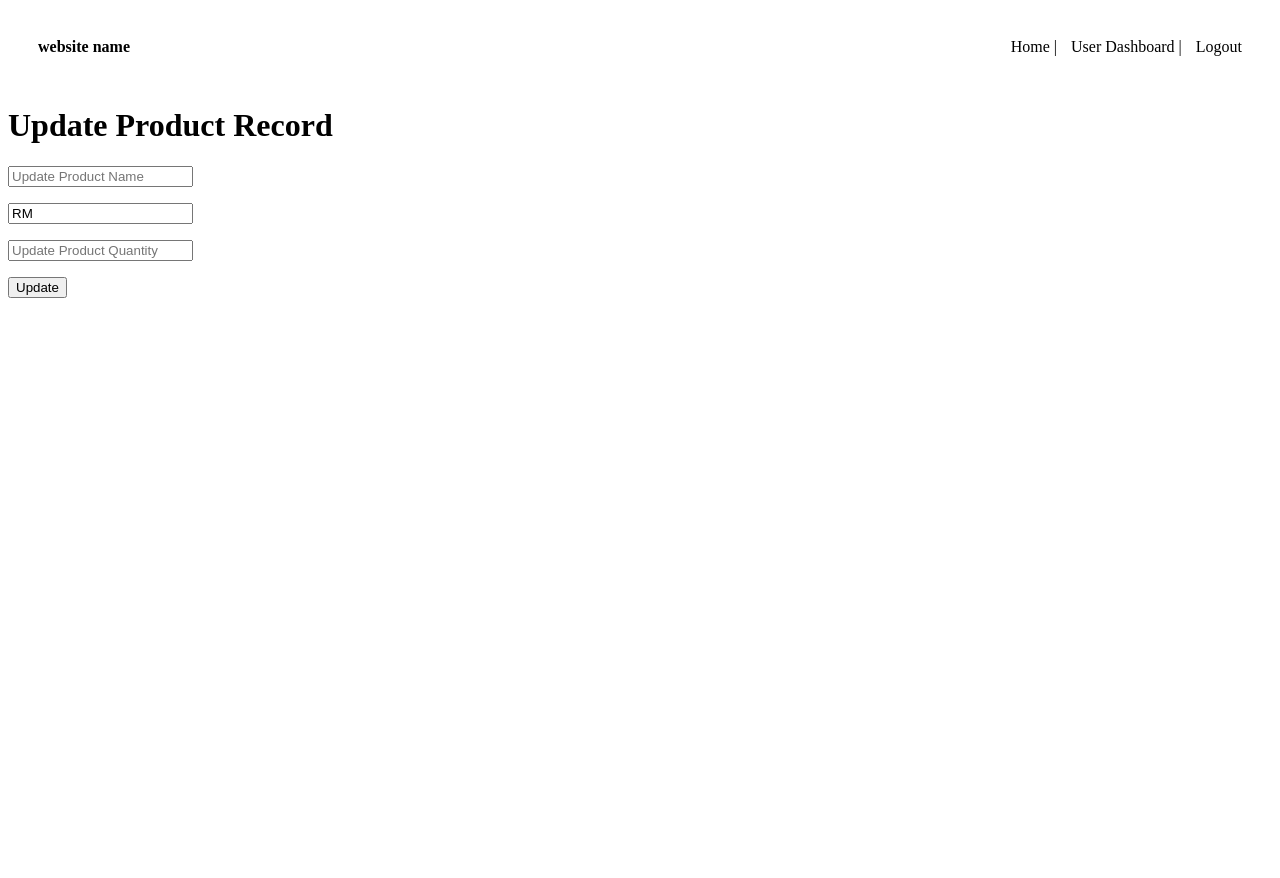
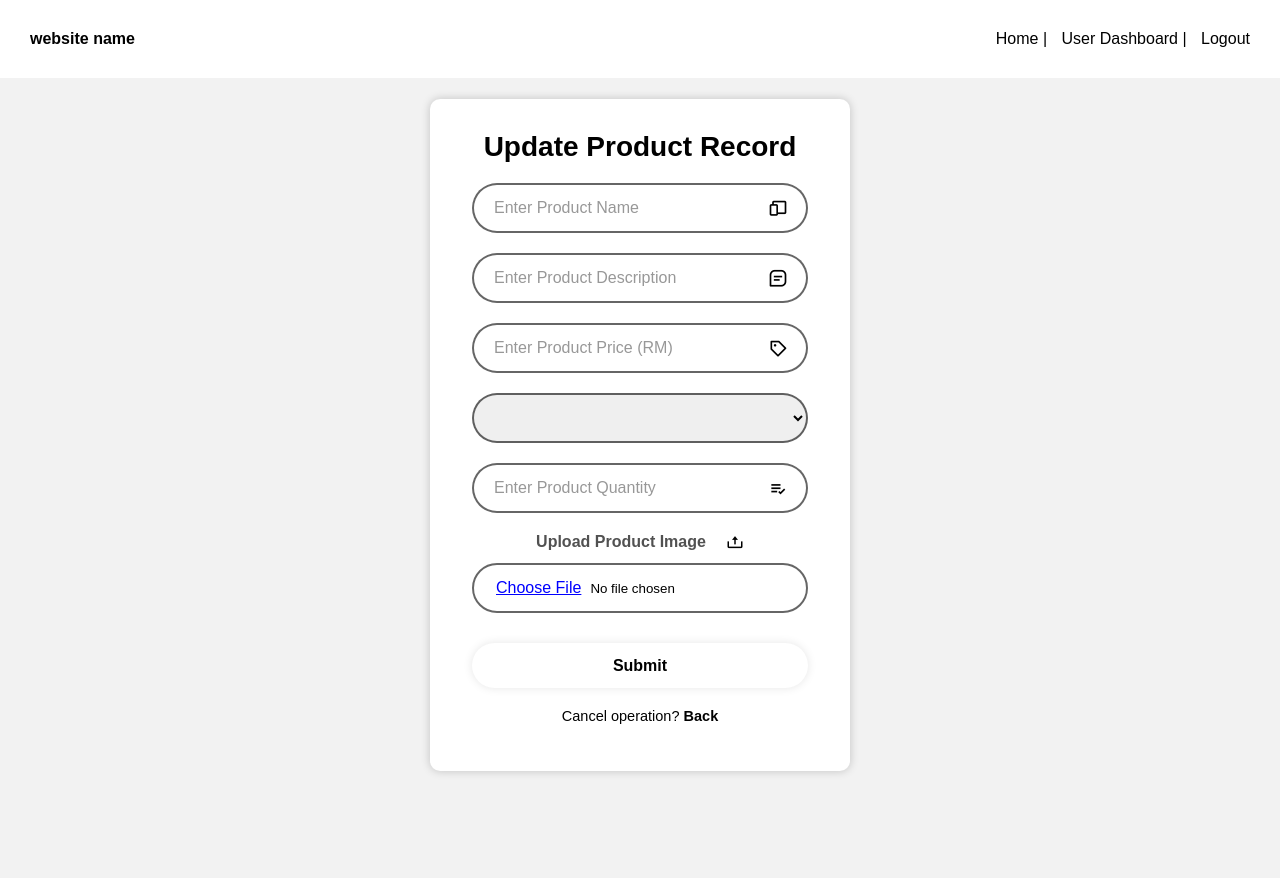
Before and after one commit to moneyworkforme/server-side-assignment, a PHP site: page /product_update.php?id=1 in a window 1280 px wide. Before the commit the page ends 298 px from the top, so only its background shows below. Run offline with PHP 8.4, Linux system fonts and the light colour scheme; the visitor is signed in with stand-in values (Sample User, id 1); data that the repository does not hold is empty.

Commit message:
CRUD and main page header

```diff
--- /dev/null
+++ b/css/product_update.css
@@ -0,0 +1,189 @@
+* {
+    margin: 0;
+    padding: 0;
+    box-sizing: border-box;
+    font-family: "Poppins", sans-serif;
+}
+
+body {
+    color: #000000;
+}
+
+.container{
+    display: flex;
+    flex-direction: column;
+    min-height: 100vh;
+    min-width: 319px;
+    background-color: #f2f2f2;
+}
+
+.child {
+    display: flex;
+    justify-content: center;
+    align-items: center;
+    padding-top: 21px;
+}
+
+.wrapper {
+    width: 420px;
+    background-color: #fff;
+    border: 2px solid rgba(255,255,255,.2);
+    box-shadow: 0 0 10px rgba(0,0,0,.2);
+    border-radius: 10px;
+    padding: 30px 40px;
+}
+
+.wrapper h1 {
+    font-size: 28px;
+    text-align:center;
+}
+
+.wrapper .input-box {
+    position: relative;
+    width: 100%;
+    height: 50px;
+    margin: 20px 0;
+}
+
+.input-box input{
+    width:100%;
+    height:100%;
+    border: none;
+    outline: none;
+    border: 2px solid rgba(0,0,0,.6);
+    border-radius: 40px;
+    font-size: 16px;
+    color: #000000;
+    padding: 20px 45px 20px 20px;
+}
+
+.input-box select{
+    width:100%;
+    height:100%;
+    border: none;
+    outline: none;
+    border: 2px solid rgba(0,0,0,.6);
+    border-radius: 40px;
+    font-size: 16px;
+    color: #000000;
+    /* padding: 20px 45px 20px 20px; */
+    padding-left: 15px;
+}
+
+.input-box input::placeholder{
+    color: #989898;
+}
+
+.input-box i {
+    position: absolute;
+    right: 20px;
+    top: 50%;
+    transform: translateY(-50%);
+    font-size: 20px;
+}
+
+/* .wrapper input[type="file"]{
+    display: none;
+} */
+
+/* .wrapper label {
+    display: inline-block;
+    width:100%;
+    height:50px;
+    border: none;
+    outline: none;
+    border: 2px solid rgba(0,0,0,.6);
+    border-radius: 40px;
+    font-size: 16px;
+    color: #989898;
+    padding: 15px 0px 20px 20px;
+    margin-bottom: 30px;
+    cursor: pointer;
+} */
+
+/* label i {
+    font-size: 18px;
+    margin-left: 117px;
+    color: #000000;
+} */
+
+
+.wrapper label {
+    display: flex;
+    justify-content: center;
+    width:100%;
+    height:30px;
+    font-size: 16px;
+    color: #000000ae;
+    font-weight: bold;
+}
+
+label i {
+    font-size: 18px;
+    margin-left: 20px;
+    color: #000000;
+}
+
+.uploadbtn {
+    width:100%;
+    height:50px;
+    border: 2px solid rgba(0,0,0,.6);
+    border-radius: 40px;
+    padding: 2px;
+    margin-bottom: 30px;
+}
+
+.uploadbtn::-webkit-file-upload-button {
+    border: none;
+    background-color: #fff;
+    color:blue;
+    border-radius: 40px;
+    font-size: 16px;
+    padding: 12px 5px 10px 20px;
+    cursor: pointer;
+    text-decoration: underline;
+}
+
+.uploadbtn::-webkit-file-upload-button:hover {
+    color:#000000;
+}
+
+.wrapper .registerbtn input {
+    width:100%;
+    height: 45px;
+    background: #fff;
+    border: none;
+    outline:none;
+    border-radius: 40px;
+    box-shadow: 0 0 10px rgba(0,0,0,.1);
+    cursor: pointer;
+    font-size: 16px;
+    color: #000000;
+    font-weight: 600;
+}
+
+.wrapper .register {
+    font-size: 14.5px;
+    text-align: center;
+    margin: 20px 0 15px;
+}
+
+.register p a {
+    color:#000000;
+    text-decoration: none;
+    font-weight: 600;
+}
+
+.register p a:hover {
+    text-decoration: underline;
+    color: #77398f;
+}
+
+.wrapper .input-box .red-text {
+    color:rgb(250, 143, 111);
+    margin-top: 4px;
+    margin-left: 27px;
+    margin-bottom: 10px;
+    font-size:small;
+    font-weight: bold;
+}
--- a/dashboard.php
+++ b/dashboard.php
@@ -20,7 +20,9 @@ require("header.php");
 <body>
     <div class = "form">
         <p>Access Granted - This page is protected.</p>
+        <p><a href="product_record.php">Product record</a></p>
         <p><a href="order.php">Order</a></p>
+
     </div>
 </body>
 </html>
--- a/product_record.php
+++ b/product_record.php
@@ -36,7 +36,6 @@ require('header.php');
                 $sel_query="SELECT * FROM product ORDER BY id desc;";
                 $result = mysqli_query($con,$sel_query);
                 $currencySymbol = "RM";
-                // while loop being used - to display the result of data rows
                 while($row = mysqli_fetch_assoc($result)) {
                 ?>
                 <tr><td align="center"><?php echo $count; ?></td>
@@ -45,10 +44,10 @@ require('header.php');
                 <td align="center"><?php echo $currencySymbol . $row["product_price"]; ?></td>
                 <td align="center"><?php echo $row["product_cat"]; ?></td>
                 <td align="center"><?php echo $row["product_quantity"]; ?></td>
-                <td align="center"><img src="product_image/<?php echo $row["product_image"]; ?>"/></td>
+                <td align="center" class="product-image-cell"><img src="product_image/<?php echo $row["product_image"]; ?>"/></td>
                 <td align="center"><?php echo $row["product_reg_date"]; ?></td>
                 <td align="center">
-                <a href="update.php?id=<?php echo $row["id"]; ?>">Update</a> <!--get the responding id of the line-->
+                <a href="product_update.php?id=<?php echo $row["id"]; ?>">Update</a> <!--get the responding id of the line-->
                 </td>
                 <td align="center">
                 <a href="product_delete.php?id=<?php echo $row["id"]; ?>" onclick="return confirm('Are you sure
--- a/product_update.php
+++ b/product_update.php
@@ -2,7 +2,7 @@
     include("header.php");
     require('database.php');
     $id=$_REQUEST['id'];
-$query = "SELECT * FROM products where id='".$id."'";
+    $query = "SELECT * FROM product where id='".$id."'";
     $result = mysqli_query($con, $query) or die ( mysqli_error($con));
     $row = mysqli_fetch_assoc($result);
 ?>
@@ -17,19 +17,9 @@ $row = mysqli_fetch_assoc($result);
 </head>
 </head>
 <body>
-    <h1>Update Product Record</h1>
     <?php
         $status = "";
         if(isset($_POST['new']) && $_POST['new']==1){
-            $allowedExtensions=['png','jpeg','jpg'];
-            $uploadedFileName = $_FILES['image']['name'];
-            $fileExtension=strtolower(pathinfo($uploadedFileName, PATHINFO_EXTENSION));
-
-            if(in_array($fileExtension, $allowedExtensions)){
-                $targetDirectory = "product_image/";
-                $targetFilePath = $targetDirectory . $uploadedFileName;
-
-                if (move_uploaded_file($_FILES['image']['tmp_name'], $targetFilePath)) {
             $product_name =$_REQUEST['product_name'];
             $product_desc =$_REQUEST['product_desc'];
             $product_price =$_REQUEST['product_price'];
@@ -37,10 +27,29 @@ $row = mysqli_fetch_assoc($result);
             $product_quantity = $_REQUEST['product_quantity'];
             $date_record = date("Y-m-d H:i:s");
             $submittedby = $_SESSION["customer_ID"];
-                    $ins_query="INSERT into product (`product_name`,`product_desc`,`product_price`,`product_cat`,`product_quantity`,`product_image`,`product_reg_date`,`submittedby`)values
-                    ('$product_name','$product_desc','$product_price','$product_cat','$product_quantity','$uploadedFileName','$date_record','$submittedby')";
-                    mysqli_query($con,$ins_query) or die(mysqli_error($con));
-                    $status = "New product inserted successfully.";
+
+            if ($_FILES['new_image']['size']>0){
+                $allowedExtensions=['png','jpeg','jpg'];
+                $newUploadedFileName = $_FILES['new_image']['name'];
+                $fileExtension=strtolower(pathinfo($newUploadedFileName, PATHINFO_EXTENSION));
+
+                if(in_array($fileExtension, $allowedExtensions)){
+                    $targetDirectory = "product_image/";
+                    $targetFilePath = $targetDirectory . $newUploadedFileName;
+
+                    if (move_uploaded_file($_FILES['new_image']['tmp_name'], $targetFilePath)) {
+                        $selectQuery = "SELECT product_image FROM product WHERE id = $id";
+                        $result = mysqli_query($con, $selectQuery);
+                        $row = mysqli_fetch_assoc($result);
+                        $oldFilename = $row['product_image'];
+                        $oldFilePath = "product_image/" . $oldFilename;
+                        if (file_exists($oldFilePath) && !is_dir($oldFilePath)) {
+                            unlink($oldFilePath);//remove the file
+                        }
+
+                        $updateFileQuery="UPDATE product SET product_name = '$product_name', product_desc = '$product_desc', product_price = '$product_price', product_cat = '$product_cat', product_quantity = '$product_quantity', product_image = '$newUploadedFileName', product_reg_date = '$date_record', submittedby = '$submittedby' WHERE id = $id";
+                        mysqli_query($con, $updateFileQuery) or die(mysqli_error($con));
+                        $status = "Product updated successfully.";
                         header("Location: product_record.php");
                     }else{
                         $status = "Product update failed.";
@@ -49,18 +58,72 @@ $row = mysqli_fetch_assoc($result);
                     $status = "Invalid file type.";
                 }
             }else{
+                $update_query="UPDATE product SET product_name = '$product_name', product_desc = '$product_desc', product_price = '$product_price', product_cat = '$product_cat', product_quantity = '$product_quantity', product_reg_date = '$date_record', submittedby = '$submittedby' WHERE id = $id";
+                mysqli_query($con, $update_query) or die(mysqli_error($con));
+                $status = "Product details updated successfully.";
+                header("Location: product_record.php");
+            }
+        }else{
     ?>
-    <form name="form" method="post" action="">
-    <input type="hidden" name="new" value="1" /> <!-- form handling -->
-    <input name="id" type="hidden" value="<?php echo $row['id'];?>" />
-    <p><input type="text" name="product_name" placeholder="Update Product Name"
-    required value="<?php echo $row['product_name'];?>" /></p>
-    <p><input type="text" name="price" placeholder="Update Product Price"
-    required value="RM <?php echo $row['price'];?>" /></p>
-    <p><input type="text" name="quantity" placeholder="Update Product Quantity"
-    required value="<?php echo $row['quntity'];?>" /></p>
-    <p><input name="submit" type="submit" value="Update" /></p>
+
+    <div class="container">
+        <div class="child">
+            <div class="wrapper">
+                <form enctype="multipart/form-data" action="" method="post" name="form">
+                    <h1>Update Product Record</h1>
+                    <!-- Specify this form as a new submission -->
+                    <input type="hidden" name="new" value="1" />
+                    <!-- product_name -->
+                    <div class="input-box">
+                        <input type="text" name="product_name" placeholder="Enter Product Name" required value="<?php echo $row['product_name'];?>"/>
+                        <i class='bx bx-devices'></i>
+                    </div>
+                    <!-- product_description -->
+                    <div class="input-box">
+                        <input type="text" name="product_desc" placeholder="Enter Product Description" required value="<?php echo $row['product_desc'];?>"/>
+                        <i class='bx bx-message-square-detail'></i>
+                    </div>
+                    <!-- product_price -->
+                    <div class="input-box">
+                        <input type="number" name="product_price" step="0.01" min="0" placeholder="Enter Product Price (RM)" required value="<?php echo $row['product_price'];?>"/>
+                        <i class='bx bx-purchase-tag'></i>
+                    </div>
+                    <!-- product_category -->
+                    <div class="input-box">
+                        <select name="product_category" id="category" required>
+                            <option value="<?php echo $row['product_cat'];?>"><?php echo $row['product_cat'];?></option>
+                            <option value="Charging Accessories">Charging Accessories</option>
+                            <option value="Protection and Cases">Protection and Cases</option>
+                            <option value="Audio Accessories">Audio Accessories</option>
+                            <option value="Storage Accessories">Storage Accessories</option>
+                            <option value="Mounts and Stands">Mounts and Stands</option>
+                            <option value="Cleaning and Maintenance">Cleaning and Maintenance</option>
+                            <option value="Gaming Accessories">Gaming Accessories</option>
+                            <option value="Fitness and Health Accessories">Fitness and Health Accessories</option>
+                        </select>
+                    </div>
+                    <!-- product_quantity -->
+                    <div class="input-box">
+                        <input type="number" name="product_quantity" placeholder="Enter Product Quantity" required value="<?php echo $row['product_quantity'];?>"/>
+                        <i class='bx bx-list-check'></i>
+                    </div>
+                    <!-- product_picture -->
+                    <!-- <input type="file" name="file" id="fileInput" required/>
+                    <label for="fileInput">Upload Product Image<i class='bx bx-upload' ></i></label> -->
+                    <label>Upload Product Image<i class='bx bx-upload' ></i></label>
+                    <input type="file" class="uploadbtn" name="new_image" value="<?php echo $row['product_image'];?>"/>
+                    <!-- submit button -->
+                    <div class="registerbtn">
+                        <input type="submit" name="submit" value="Submit">
+                    </div>
+                    <div class="register">
+                        <p>Cancel operation? <a href="product_record.php"> Back </a></p>
+                    </div>
                 </form>
+                <p style="color:#008000;"><?php echo $status; ?></p>
+            </div>
+        </div>
+    </div>
     <?php } ?>
 </body>
 </html>
```
Also changed, not shown: css/main_header.css (added, +48 -0 lines), css/product_record.css (+10 -0 lines), main_header.php (added, +25 -0 lines), product.php (+18 -0 lines), css/techkle_logo.png (added), product_image/Screenshot 3.png (added), product_image/headsets.jpg (deleted). Lines whose indentation alone changed are shown as unchanged.
